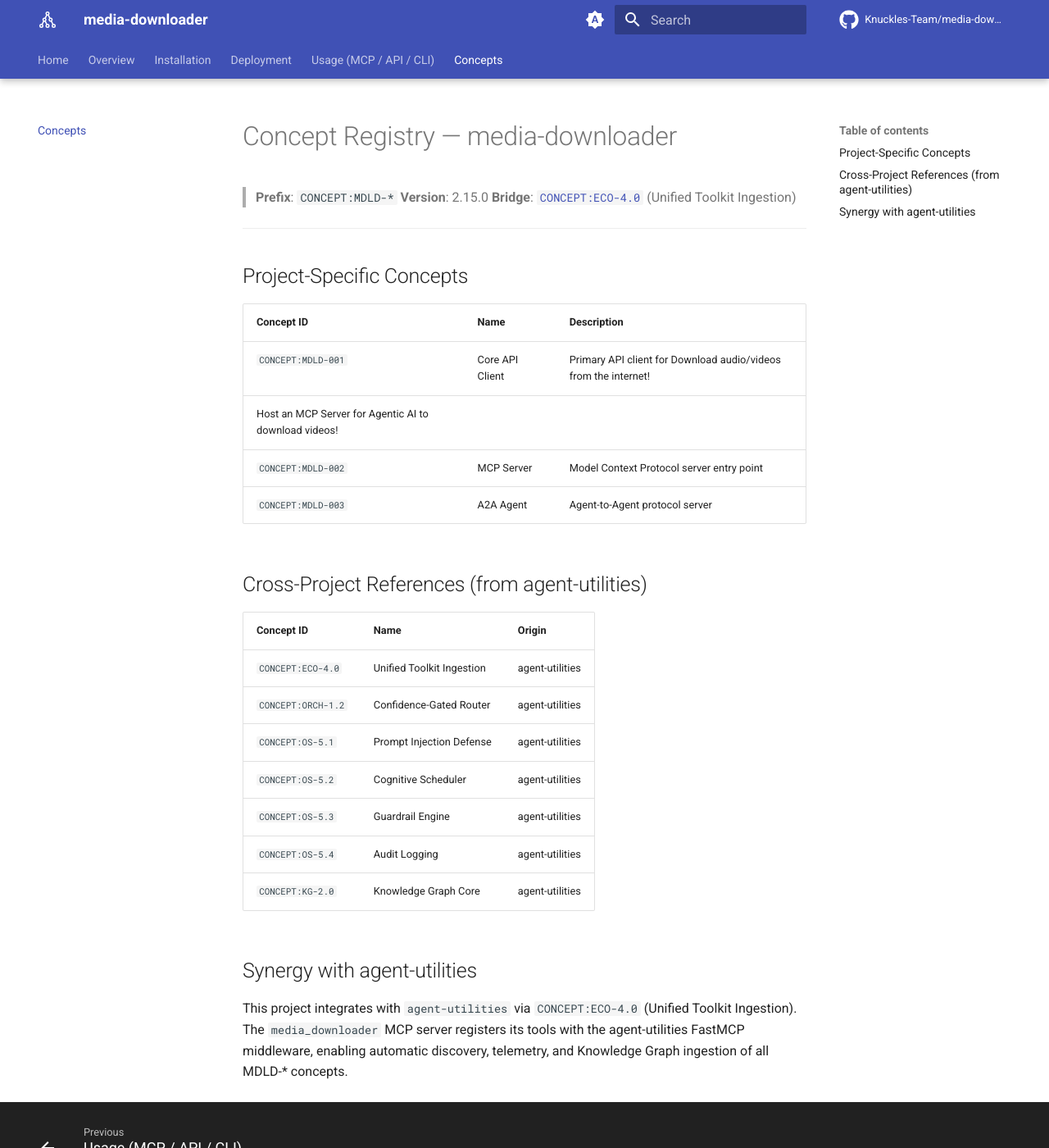
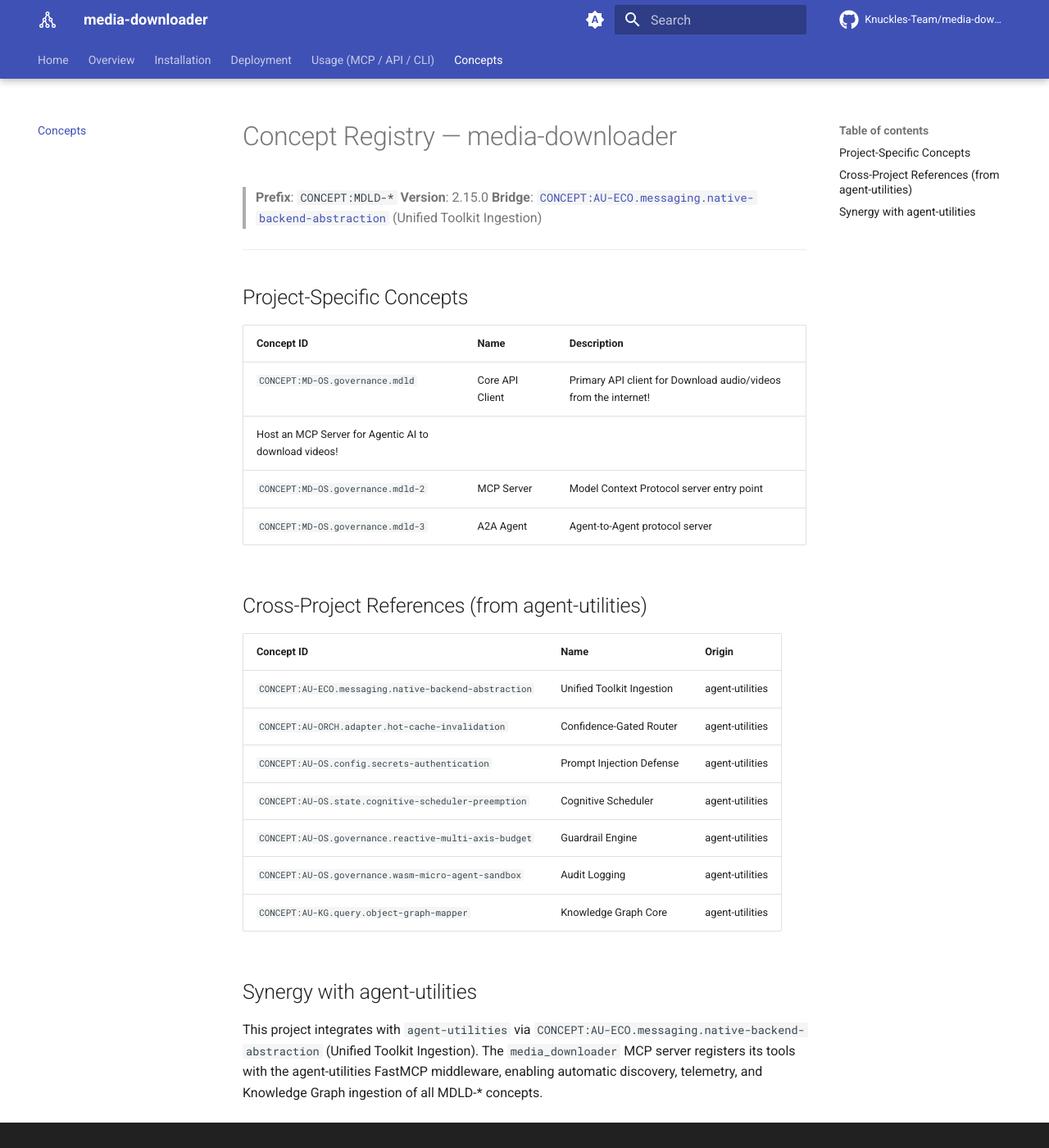
Before and after one commit to Knuckles-Team/media-downloader, an MkDocs documentation site: the page built from docs/concepts.md, in a window 1280 px wide and 1400 px high. Shown: the whole window at 82% size. Built offline with MkDocs 1.6.1 and Material for MkDocs 9.7.7, drawn with Linux system fonts in a browser that asks for light colours; comment, search, counter and statistics services are not loaded.

Commit message:
OKF-CIS migration: markers -> <SLUG>-<PILLAR>.<domain>.<concept>
Co-Authored-By: Claude Opus 4.8 (1M context) <noreply@anthropic.com>

```diff
--- a/docs/concepts.md
+++ b/docs/concepts.md
@@ -2,7 +2,7 @@
 
 > **Prefix**: `CONCEPT:MDLD-*`
 > **Version**: 2.15.0
-> **Bridge**: [`CONCEPT:ECO-4.0`](https://github.com/Knuckles-Team/agent-utilities/blob/main/docs/concepts.md) (Unified Toolkit Ingestion)
+> **Bridge**: [`CONCEPT:AU-ECO.messaging.native-backend-abstraction`](https://github.com/Knuckles-Team/agent-utilities/blob/main/docs/concepts.md) (Unified Toolkit Ingestion)
 
 ---
 
@@ -10,23 +10,23 @@
 
 | Concept ID | Name | Description |
 |------------|------|-------------|
-| `CONCEPT:MDLD-001` | Core API Client | Primary API client for Download audio/videos from the internet!
+| `CONCEPT:MD-OS.governance.mdld` | Core API Client | Primary API client for Download audio/videos from the internet!
 Host an MCP Server for Agentic AI to download videos! |
-| `CONCEPT:MDLD-002` | MCP Server | Model Context Protocol server entry point |
-| `CONCEPT:MDLD-003` | A2A Agent | Agent-to-Agent protocol server |
+| `CONCEPT:MD-OS.governance.mdld-2` | MCP Server | Model Context Protocol server entry point |
+| `CONCEPT:MD-OS.governance.mdld-3` | A2A Agent | Agent-to-Agent protocol server |
 
 ## Cross-Project References (from agent-utilities)
 
 | Concept ID | Name | Origin |
 |------------|------|--------|
-| `CONCEPT:ECO-4.0` | Unified Toolkit Ingestion | agent-utilities |
-| `CONCEPT:ORCH-1.2` | Confidence-Gated Router | agent-utilities |
-| `CONCEPT:OS-5.1` | Prompt Injection Defense | agent-utilities |
-| `CONCEPT:OS-5.2` | Cognitive Scheduler | agent-utilities |
-| `CONCEPT:OS-5.3` | Guardrail Engine | agent-utilities |
-| `CONCEPT:OS-5.4` | Audit Logging | agent-utilities |
-| `CONCEPT:KG-2.0` | Knowledge Graph Core | agent-utilities |
+| `CONCEPT:AU-ECO.messaging.native-backend-abstraction` | Unified Toolkit Ingestion | agent-utilities |
+| `CONCEPT:AU-ORCH.adapter.hot-cache-invalidation` | Confidence-Gated Router | agent-utilities |
+| `CONCEPT:AU-OS.config.secrets-authentication` | Prompt Injection Defense | agent-utilities |
+| `CONCEPT:AU-OS.state.cognitive-scheduler-preemption` | Cognitive Scheduler | agent-utilities |
+| `CONCEPT:AU-OS.governance.reactive-multi-axis-budget` | Guardrail Engine | agent-utilities |
+| `CONCEPT:AU-OS.governance.wasm-micro-agent-sandbox` | Audit Logging | agent-utilities |
+| `CONCEPT:AU-KG.query.object-graph-mapper` | Knowledge Graph Core | agent-utilities |
 
 ## Synergy with agent-utilities
 
-This project integrates with `agent-utilities` via `CONCEPT:ECO-4.0` (Unified Toolkit Ingestion). The `media_downloader` MCP server registers its tools with the agent-utilities FastMCP middleware, enabling automatic discovery, telemetry, and Knowledge Graph ingestion of all MDLD-* concepts.
+This project integrates with `agent-utilities` via `CONCEPT:AU-ECO.messaging.native-backend-abstraction` (Unified Toolkit Ingestion). The `media_downloader` MCP server registers its tools with the agent-utilities FastMCP middleware, enabling automatic discovery, telemetry, and Knowledge Graph ingestion of all MDLD-* concepts.
```
Also changed, not shown: AGENTS.md (+1 -1 lines), docs/overview.md (+7 -7 lines).
